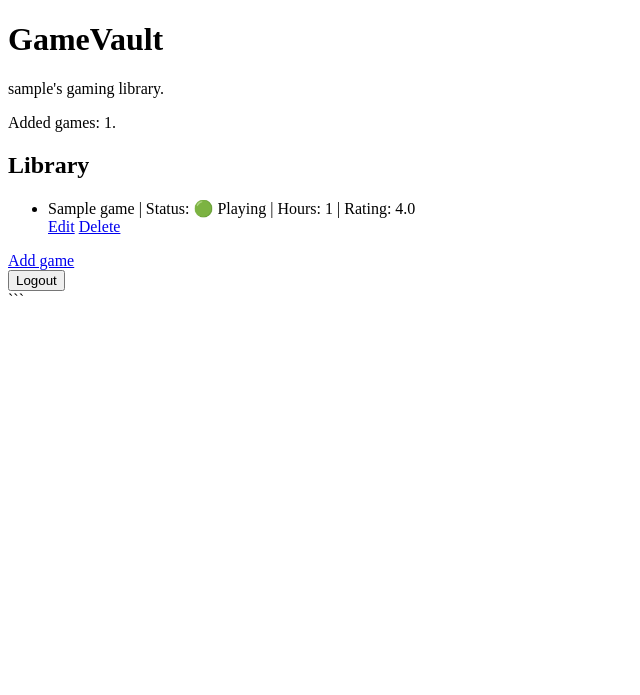
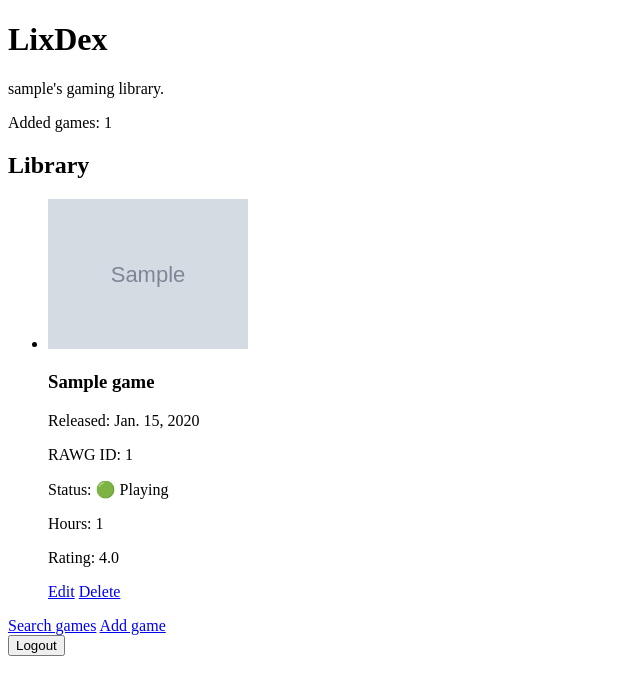
Before and after one commit to LxIn1M/gamevault, a Django app: page / in a window 1280 px wide. Shown: the top 695 px of the page, without its empty margins (0-640 px from the left). Run offline with Django 5.2, Linux system fonts and the light colour scheme; a user stored in the database is signed in; tables that the repository leaves empty hold one stand-in row (values such as "Sample post"); grey boxes marked "Sample" are stand-in pictures.

Commit message:
Add library setup after game import

````diff
--- a/core/templates/core/home.html
+++ b/core/templates/core/home.html
@@ -2,38 +2,62 @@
 <html lang="en">
 <head>
     <meta charset="UTF-8">
-    <title>GameVault</title>
+    <title>LixDex</title>
 </head>
 
 <body>
-    <h1>GameVault</h1>
+    <h1>LixDex</h1>
+
     <p>{{ username }}'s gaming library.</p>
-    <p>Added games: {{ games_count }}.</p>
+    <p>Added games: {{ games_count }}</p>
 
     <h2>Library</h2>
 
     <ul id="games_list">
         {% for entry in entries %}
+            <li>
+                {% if entry.game.background_image %}
+                    <img
+                        src="{{ entry.game.background_image }}"
+                        alt="{{ entry.game.title }}"
+                        width="200"
+                    >
+                {% endif %}
+
+                <h3>{{ entry.game.title }}</h3>
+
+                {% if entry.game.released %}
+                    <p>Released: {{ entry.game.released }}</p>
+                {% endif %}
+
+                {% if entry.game.rawg_id %}
+                    <p>RAWG ID: {{ entry.game.rawg_id }}</p>
+                {% endif %}
+
                 {% if entry.status == "completed" %}
-            <li>{{ entry.game.title }} | Status: ✅ Completed | Hours: {{ entry.hours }} | Rating: {{ entry.rating }}</li>
+                    <p>Status: ✅ Completed</p>
+                {% elif entry.status == "playing" %}
+                    <p>Status: 🟢 Playing</p>
+                {% else %}
+                    <p>Status: {{ entry.get_status_display }}</p>
+                {% endif %}
+
+                <p>Hours: {{ entry.hours }}</p>
+                <p>Rating: {{ entry.rating }}</p>
+
                 <a href="{% url 'edit_entry' entry.id %}">Edit</a>
                 <a href="{% url 'delete_entry' entry.id %}">Delete</a>
-        {% elif entry.status == "playing" %}
-            <li>{{ entry.game.title }} | Status: 🟢 Playing | Hours: {{ entry.hours }} | Rating: {{ entry.rating }}</li>
-            <a href="{% url 'edit_entry' entry.id %}">Edit</a>
-            <a href="{% url 'delete_entry' entry.id %}">Delete</a>
-        {% else %}
-            <li>{{ entry.game.title }} | Status: {{ entry.get_status_display }} | Hours: {{ entry.hours }} | Rating: {{ entry.rating }}</li>
-            <a href="{% url 'edit_entry' entry.id %}">Edit</a>
-            <a href="{% url 'delete_entry' entry.id %}">Delete</a>
-        {% endif %}
+            </li>
+        {% empty %}
+            <li>Your library is empty.</li>
         {% endfor %}
     </ul>
+
+    <a href="{% url 'search_games' %}">Search games</a>
     <a href="{% url 'add_game' %}">Add game</a>
+
     <form method="post" action="{% url 'logout' %}">
         {% csrf_token %}
         <button type="submit">Logout</button>
     </form>
 </body>
-</html>
-```
--- a/core/views.py
+++ b/core/views.py
@@ -148,14 +148,16 @@ def add_rawg_game(request, rawg_id):
                 rawg_id=rawg_id,
                 defaults={
                     "title": data["name"],
-                    "released": data["released"],
-                    "background_image": data["background_image"],
+                    "released": data.get("released"),
+                    "background_image": data.get("background_image"),
                 },
             )
 
-            LibraryEntry.objects.get_or_create(
+            entry, created = LibraryEntry.objects.get_or_create(
                 user=request.user,
                 game=game,
             )
 
-    return redirect("home")
+            return redirect("edit_entry", entry_id=entry.id)
+
+    return redirect("search_games")
````
Also changed, not shown: core/templates/core/edit_entry.html (+15 -7 lines). Lines whose indentation alone changed are shown as unchanged.
